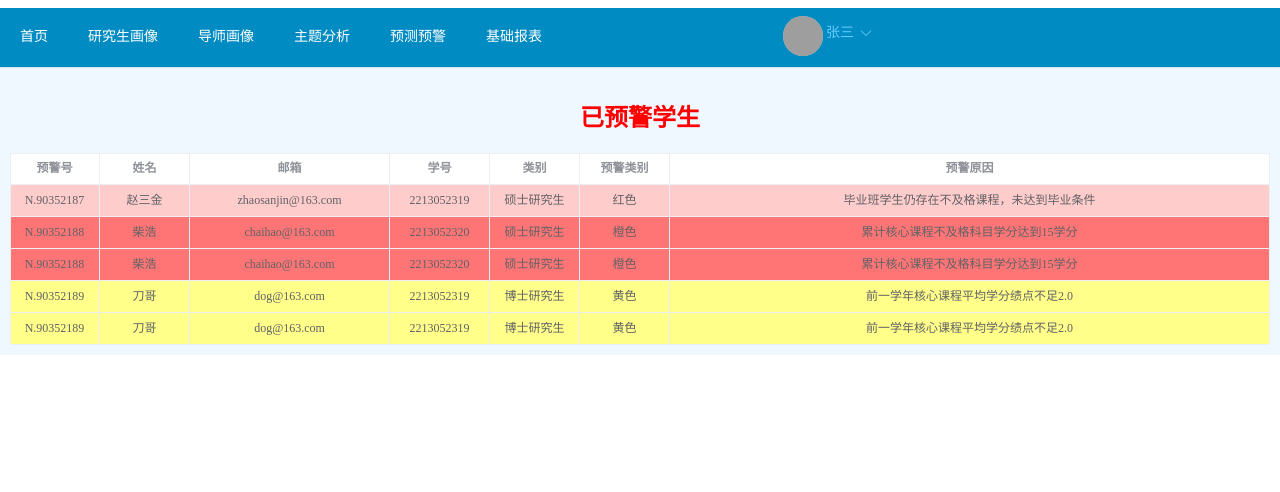
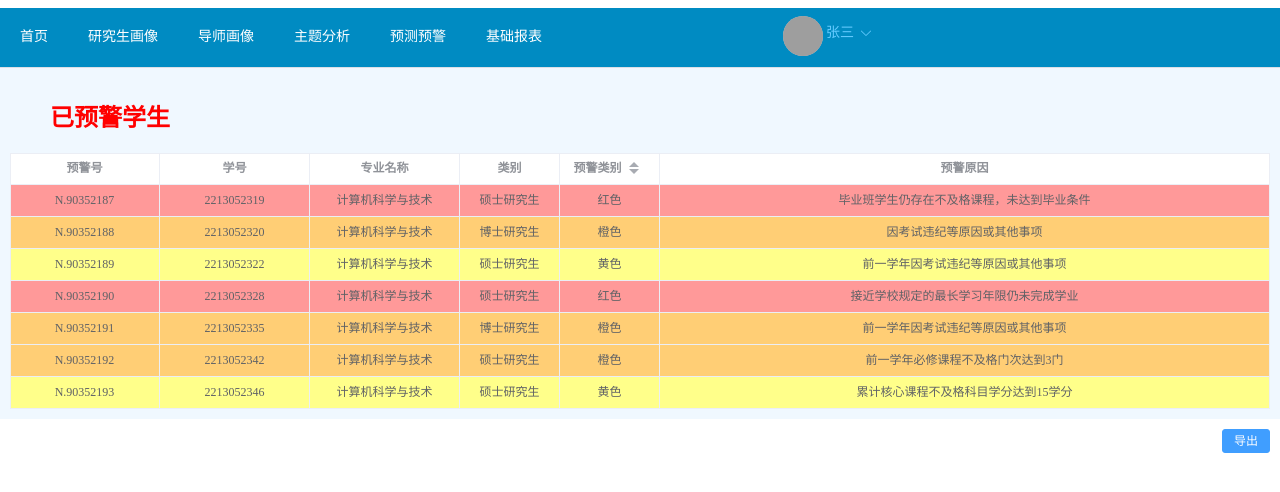
Before and after one commit to 16671072395/vue3-post, a Vue app: page /forecastalert in a window 1280 px wide. Shown: the top 492 px of the page. Built offline with nearby package versions, Linux system fonts and the light colour scheme; sample sign-in values are in the browser's storage; grey boxes are pictures that could not be loaded.

Commit message:
预警和基础报表进行修改

```diff
--- a/src/views/BasicStatement.vue
+++ b/src/views/BasicStatement.vue
@@ -20,8 +20,7 @@
                 style="width: 100%;"
                 fit>
             <el-table-column prop="id" label="编号" sortable width="70%"/>
-            <el-table-column prop="userName" label="用户名"/>
-            <el-table-column prop="name" label="姓名" width="90%"/>
+            <el-table-column prop="number" label="学号"/>
             <el-table-column prop="email" label="邮箱"/>
             <el-table-column prop="score_hs" label="高考成绩" sortable width="90%"/>
             <el-table-column prop="score_course" label="学期成绩" sortable width="90%"/>
@@ -56,11 +55,8 @@
             <!--            弹窗-->
             <el-dialog v-model="dialogVisible" title="新增人员" width="30%" draggable>
                 <el-form :model="form" label-width="120px">
-                    <el-form-item label="用户名">
-                        <el-input v-model="form.userName" style="width: 80%"></el-input>
-                    </el-form-item>
-                    <el-form-item label="姓名">
-                        <el-input v-model="form.name" style="width: 80%"></el-input>
+                    <el-form-item label="学号">
+                        <el-input v-model="form.number" style="width: 80%"></el-input>
                     </el-form-item>
                     <el-form-item label="邮箱">
                         <el-input v-model="form.email" style="width: 80%"></el-input>
@@ -195,7 +191,7 @@
                 tableData: [
                     {
                         'id': 1,
-                        'userName': '开局重伤倒地，激发队友潜力',
+                        'number': '开局重伤倒地，激发队友潜力',
                         'name':'捍卫者',
                         'email': 'admin@gxu.edu.cn',
                         'score_hs': 591,
@@ -204,7 +200,7 @@
                     },
                     {
                         'id': 2,
-                        'userName': '理塘最強伝説と絕兇の猛虎！純真丁一郎です！',
+                        'number': '理塘最強伝説と絕兇の猛虎！純真丁一郎です！',
                         'name':'张三',
                         'email': 'zhang_san@gxu.edu.cn',
                         'score_hs': 525,
@@ -213,7 +209,7 @@
                     },
                     {
                         'id': 3,
-                        'userName': '下北沢最強伝説！野獣化の先輩浩二です!',
+                        'number': '下北沢最強伝説！野獣化の先輩浩二です!',
                         'name':'李四',
                         'email': 'li_si@gxu.edu.cn',
                         'score_hs': 555,
@@ -222,7 +218,7 @@
                     },
                     {
                         'id': 4,
-                        'userName': '吉林最速伝説と卑鄙の猎豹！跑男趙三金です!',
+                        'number': '吉林最速伝説と卑鄙の猎豹！跑男趙三金です!',
                         'name':'王五',
                         'email': 'wang_wu@gxu.edu.cn',
                         'score_hs': 592,
@@ -231,7 +227,7 @@
                     },
                     {
                         'id': 5,
-                        'userName': '瀋陽最狠伝説と整活の猛虎！貴物虎太郎です!',
+                        'number': '瀋陽最狠伝説と整活の猛虎！貴物虎太郎です!',
                         'name':'赵六',
                         'email': 'zhao_liu@gxu.edu.cn',
                         'score_hs': 610,
@@ -240,7 +236,7 @@
                     },
                     {
                         'id': 6,
-                        'userName': '瀋陽最速伝説と疾走の帝王！廃物刀一郎です!',
+                        'number': '瀋陽最速伝説と疾走の帝王！廃物刀一郎です!',
                         'name':'飞舞刀',
                         'email': 'dog@700+.com',
                         'score_hs': 150,
--- a/src/views/ForecastAlert.vue
+++ b/src/views/ForecastAlert.vue
@@ -1,10 +1,11 @@
 <template>
     <div style="padding: 10px; background-color: aliceblue">
-    <div style="text-align: center; color: red">
+        <!--        表头-->
+        <div style="color: red;padding-left: 40px">
             <h2>已预警学生</h2>
         </div>
+        <!--表格-->
         <div>
-      <!--  stripe -->
             <el-table
                     :data="tableData_already"
                     :cell-style="{ 'text-align': 'center' }"
@@ -14,15 +15,25 @@
                     :row-class-name="tableRowClassName"
                     fit
             >
-        <el-table-column prop="id" label="预警号" width="90%" />
-        <el-table-column prop="name" label="姓名" width="90%" />
-        <el-table-column prop="email" label="邮箱" width="200%" />
-        <el-table-column prop="num" label="学号" width="100%" />
+                <el-table-column prop="id" label="预警号" width="150%"/>
+                <el-table-column prop="num" label="学号" width="150%"/>
+                <el-table-column prop="professional" label="专业名称" width="150%"/>
                 <!--                硕士研究生/博士研究生-->
-        <el-table-column prop="class" label="类别" width="90%" />
+                <el-table-column prop="class" label="类别" width="100%"/>
                 <!--                黄色/橙色/红色-->
-        <el-table-column prop="AlertCategory" label="预警类别" width="90%" />
-        <el-table-column prop="reason" label="预警原因" />
+                <el-table-column
+                        prop="AlertCategory"
+                        label="预警类别"
+                        width="100%"
+                        sortable
+                >
+                    <template v-slot="scope">
+                        <span v-if="scope.row.AlertCategory==='1'">红色</span>
+                        <span v-else-if="scope.row.AlertCategory==='2'">橙色</span>
+                        <span v-else>黄色</span>
+                    </template>
+                </el-table-column>
+                <el-table-column prop="reason" label="预警原因"/>
                 <!--                （一）黄色预警类别-->
                 <!--                1、前一学年必修课程不及格门次达到3门；-->
                 <!--                2、前一学年核心课程平均学分绩点不足2.0；-->
@@ -41,6 +52,8 @@
                 <!--                所有课程以最高成绩计，高级别覆盖低级别预警。-->
             </el-table>
         </div>
+        <!--        功能-->
+        <el-button style="float: right;margin-top: 20px" type="primary" @click="createExcel">导出</el-button>
     </div>
 </template>
 
@@ -48,10 +61,13 @@
     export default {
         name: "ForecastAlert",
         methods: {
-    tableRowClassName({ row }) {
-      if (row.AlertCategory === "红色") {
+            createExcel(){
+                console.log('导出被点击了')
+            },
+            tableRowClassName({row}) {
+                if (row.AlertCategory === "1") {
                     return "red";
-      } else if (row.AlertCategory === "橙色") {
+                } else if (row.AlertCategory === "2") {
                     return "orange";
                 }
                 return "yellow";
@@ -62,48 +78,54 @@ export default {
                 tableData_already: [
                     {
                         id: "N.90352187",
-          name: "赵三金",
-          email: "zhaosanjin@163.com",
                         num: "2213052319",
+                        professional: "计算机科学与技术",
                         class: "硕士研究生",
-          AlertCategory: "红色",
+                        AlertCategory: "1",
                         reason: "毕业班学生仍存在不及格课程，未达到毕业条件",
                     },
                     {
                         id: "N.90352188",
-          name: "柴浩",
-          email: "chaihao@163.com",
                         num: "2213052320",
+                        professional: "计算机科学与技术",
+                        class: "博士研究生",
+                        AlertCategory: "2",
+                        reason: "因考试违纪等原因或其他事项",
+                    }, {
+                        id: "N.90352189",
+                        num: "2213052322",
+                        professional: "计算机科学与技术",
                         class: "硕士研究生",
-          AlertCategory: "橙色",
+                        AlertCategory: "3",
+                        reason: "前一学年因考试违纪等原因或其他事项",
+                    }, {
+                        id: "N.90352190",
+                        num: "2213052328",
+                        professional: "计算机科学与技术",
+                        class: "硕士研究生",
+                        AlertCategory: "1",
+                        reason: "接近学校规定的最长学习年限仍未完成学业",
+                    }, {
+                        id: "N.90352191",
+                        num: "2213052335",
+                        professional: "计算机科学与技术",
+                        class: "博士研究生",
+                        AlertCategory: "2",
+                        reason: "前一学年因考试违纪等原因或其他事项",
+                    }, {
+                        id: "N.90352192",
+                        num: "2213052342",
+                        professional: "计算机科学与技术",
+                        class: "硕士研究生",
+                        AlertCategory: "2",
+                        reason: "前一学年必修课程不及格门次达到3门",
+                    }, {
+                        id: "N.90352193",
+                        num: "2213052346",
+                        professional: "计算机科学与技术",
+                        class: "硕士研究生",
+                        AlertCategory: "3",
                         reason: "累计核心课程不及格科目学分达到15学分",
-        },
-        {
-          id: "N.90352188",
-          name: "柴浩",
-          email: "chaihao@163.com",
-          num: "2213052320",
-          class: "硕士研究生",
-          AlertCategory: "橙色",
-          reason: "累计核心课程不及格科目学分达到15学分",
-        },
-        {
-          id: "N.90352189",
-          name: "刀哥",
-          email: "dog@163.com",
-          num: "2213052319",
-          class: "博士研究生",
-          AlertCategory: "黄色",
-          reason: "前一学年核心课程平均学分绩点不足2.0",
-        },
-        {
-          id: "N.90352189",
-          name: "刀哥",
-          email: "dog@163.com",
-          num: "2213052319",
-          class: "博士研究生",
-          AlertCategory: "黄色",
-          reason: "前一学年核心课程平均学分绩点不足2.0",
                     },
                 ],
             };
@@ -113,12 +135,12 @@ export default {
 
 <style>
     .red {
-  background: rgba(255, 0, 0, 0.2) !important;
+        background: rgba(255, 0, 0, 0.4) !important;
     }
 
     .orange {
         /* background-color: rgba(255, 165, 0, 0.54) !important; */
-  background-color: rgba(255, 0, 0, 0.54) !important;
+        background-color: rgba(255, 165, 0, 0.54) !important;
     }
 
     .yellow {
```
Lines whose indentation alone changed are shown as unchanged.
